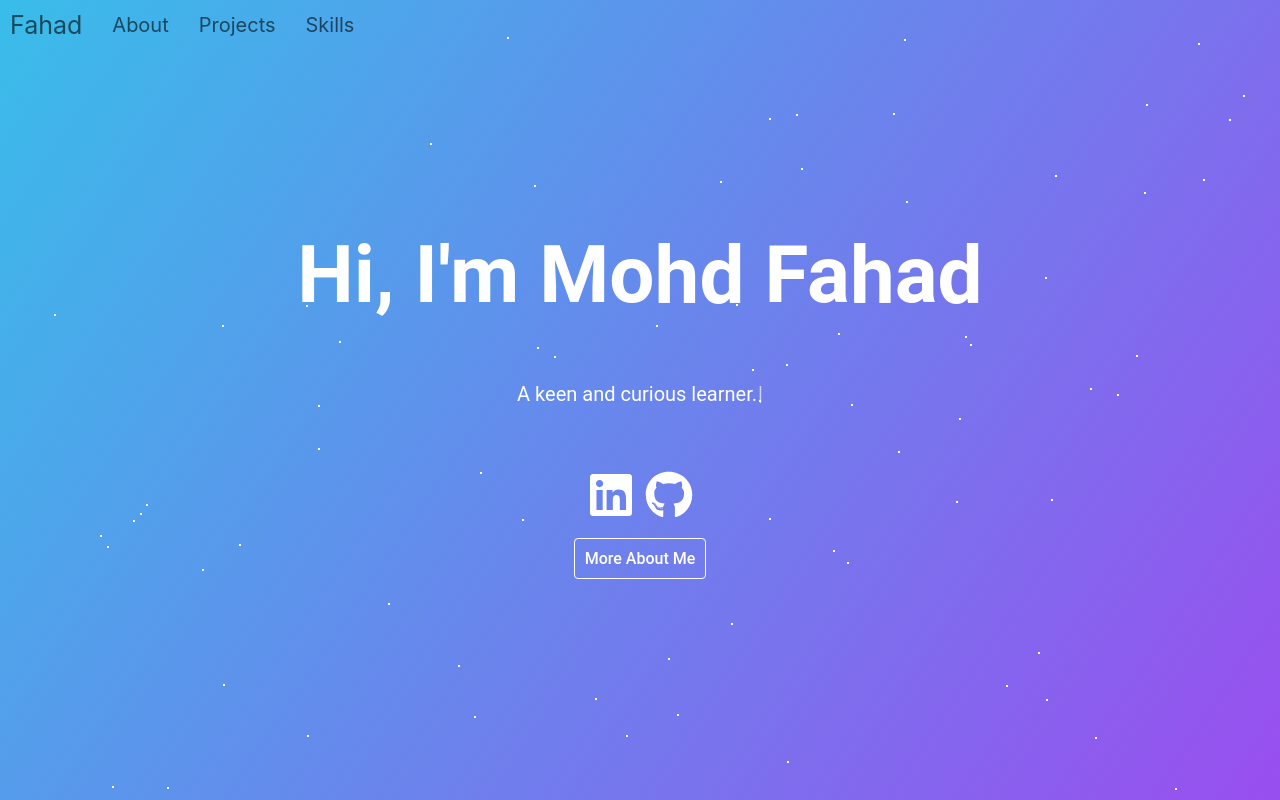
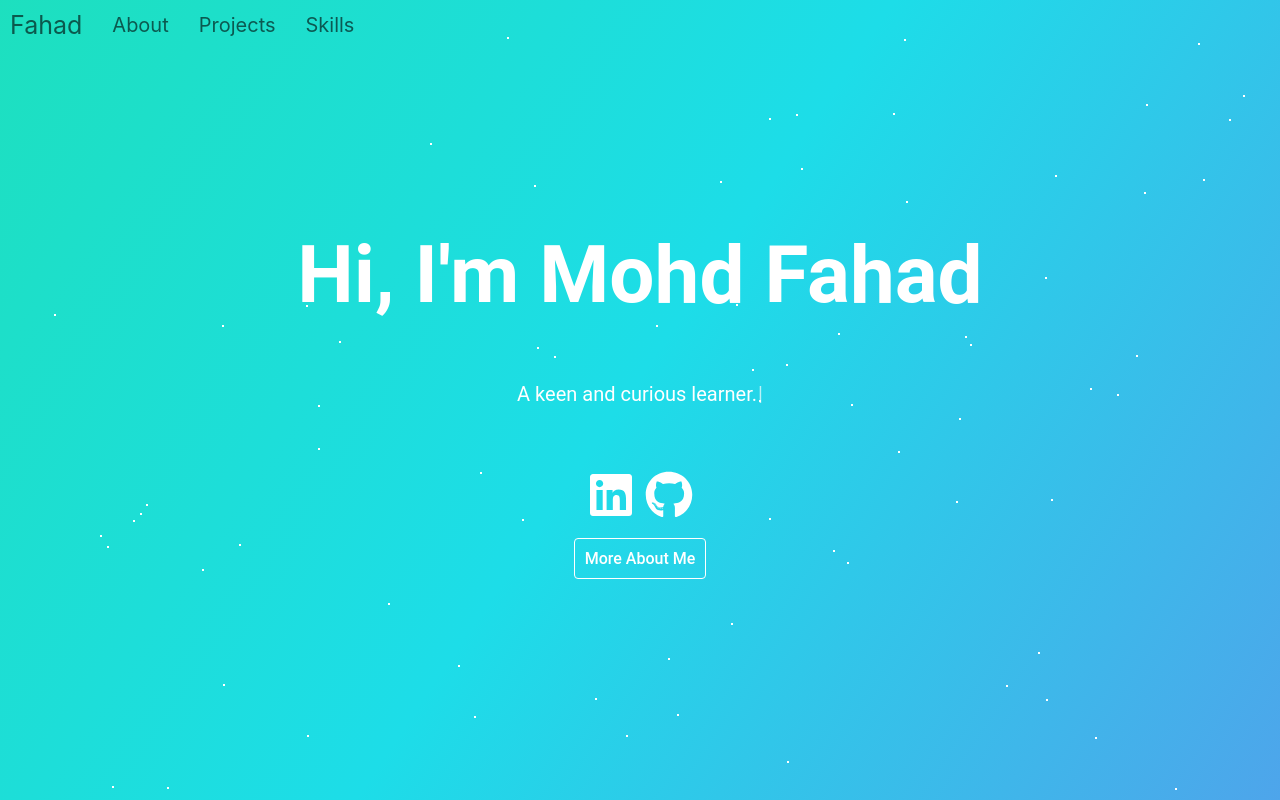
Before and after one commit to MohdFahad1/personal-portfolio, a React (Create React App) app: page / in a window 1280 px wide. Shown: the top 800 px of the page. Built offline with nearby package versions, Linux system fonts and the light colour scheme.

Commit message:
title changed

```diff
--- a/public/index.html
+++ b/public/index.html
@@ -24,7 +24,7 @@
       work correctly both with client-side routing and a non-root public URL.
       Learn how to configure a non-root public URL by running `npm run build`.
     -->
-    <title>React App</title>
+    <title>Mohd Fahad</title>
   </head>
   <body>
     <noscript>You need to enable JavaScript to run this app.</noscript>
--- a/src/pages/Home/Home.css
+++ b/src/pages/Home/Home.css
@@ -21,10 +21,10 @@
     );
     background-size: 1800% 1800%;
 
-    -webkit-animation: rainbow 30s ease infinite;
-    -z-animation: rainbow 30s ease infinite;
-    -o-animation: rainbow 30s ease infinite;
-    animation: rainbow 30s ease infinite;
+    -webkit-animation: rainbow 35s ease infinite;
+    -z-animation: rainbow 35s ease infinite;
+    -o-animation: rainbow 35s ease infinite;
+    animation: rainbow 35s ease infinite;
   }
 
   @-webkit-keyframes rainbow {
```
